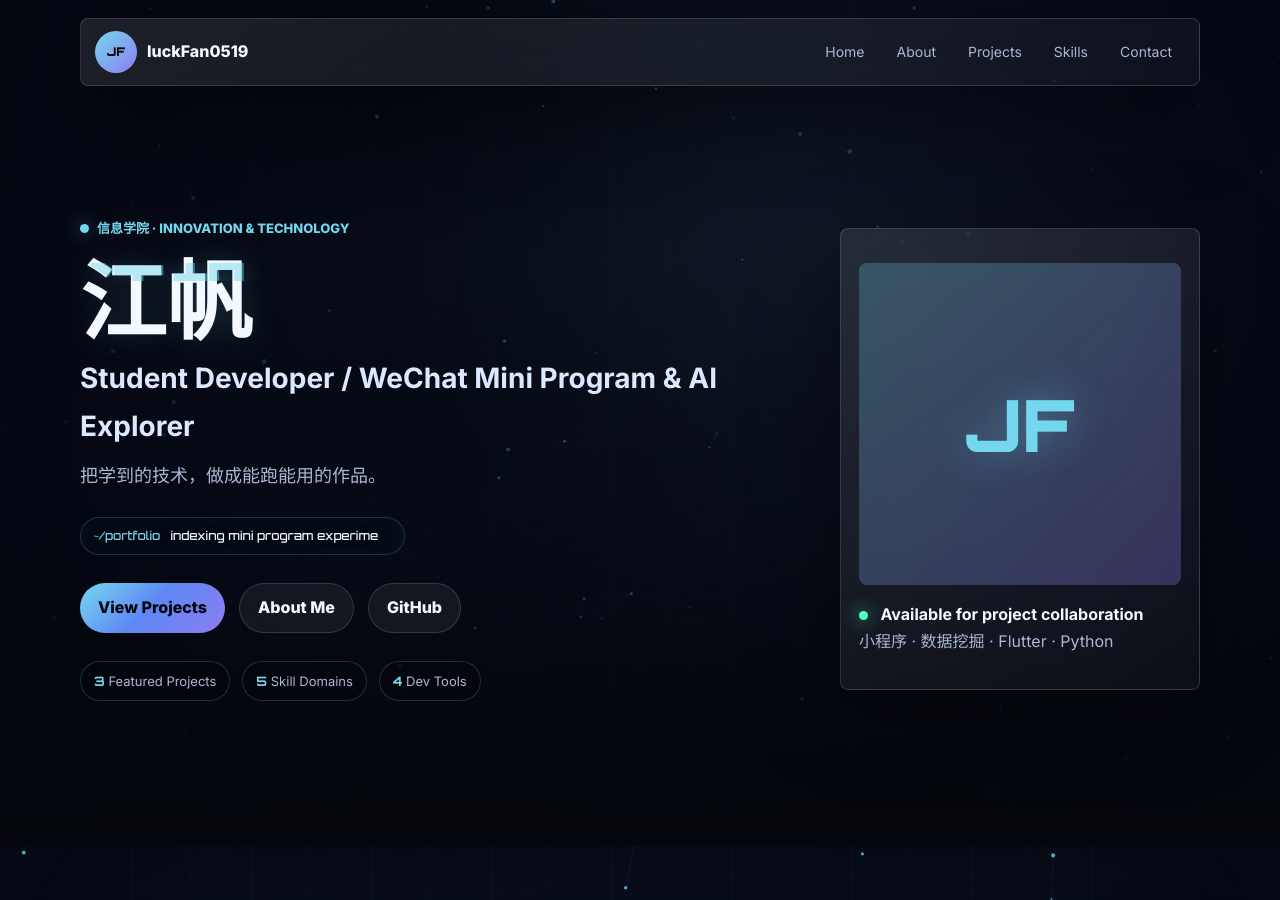
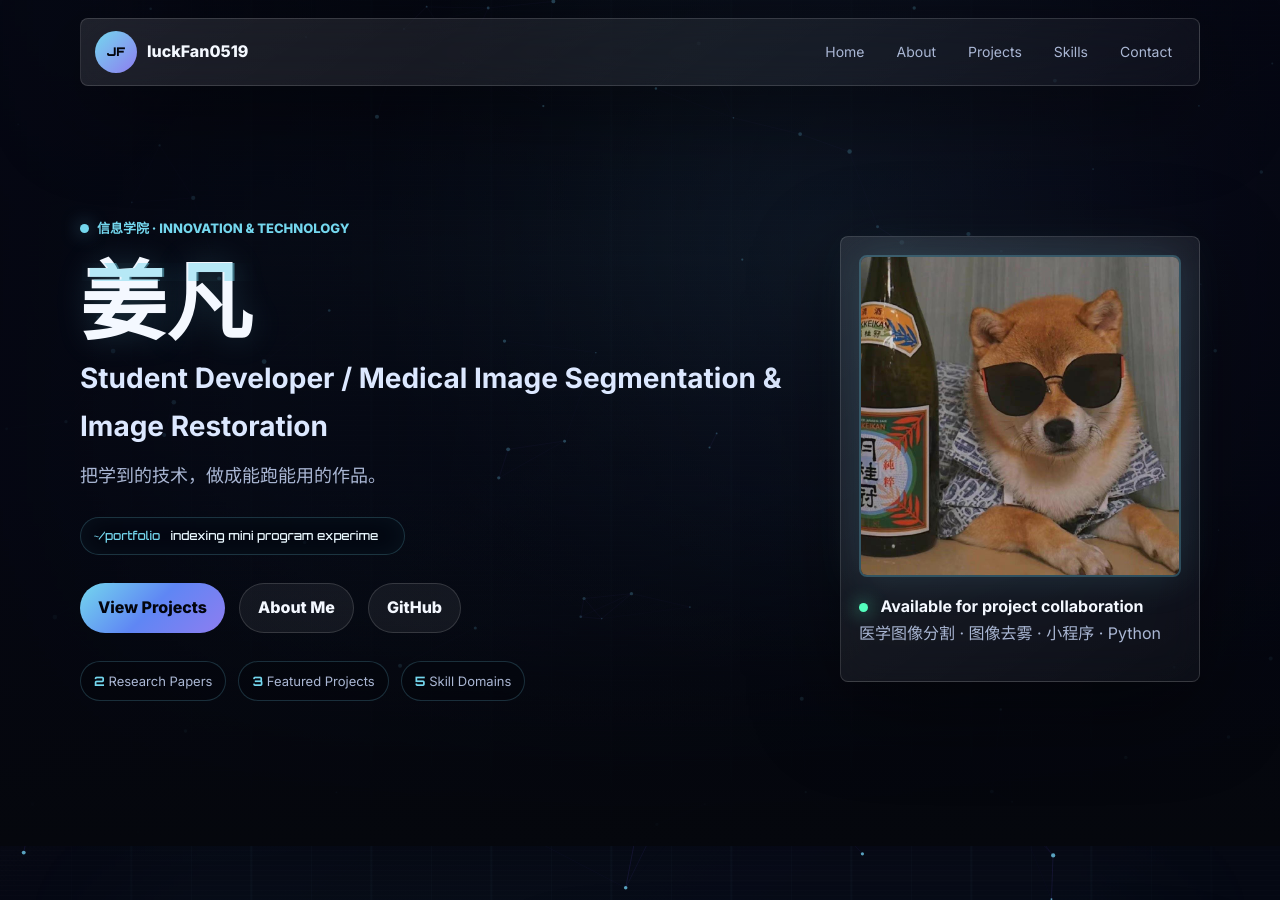
Before and after one commit to luckFan0519/luckFan0519.github.io, a Jekyll site: the page built from index.html, in a window 1280 px wide and 900 px high. Built offline with Jekyll 4.4.1, drawn with Linux system fonts in a browser that asks for light colours; some of the changed text lies outside the part shown.

Commit message:
Update: avatar, name to 姜凡, 3 projects with 2 research papers + mini program

```diff
--- a/assets/css/style.css
+++ b/assets/css/style.css
@@ -389,20 +389,20 @@
 }
 .reveal.is-visible { opacity: 1; transform: translateY(0) scale(1); }
 
-/* ===== AVATAR PLACEHOLDER ===== */
+/* ===== AVATAR ===== */
 .hero-portrait { padding: 18px; }
-.avatar-placeholder {
+.avatar-img {
   width: 100%;
   aspect-ratio: 1;
   border-radius: var(--radius);
-  background: linear-gradient(135deg, rgba(116, 215, 238, 0.25), rgba(142, 125, 240, 0.3));
-  display: grid;
-  place-items: center;
-  font-family: "Orbitron", "Inter", sans-serif;
-  font-size: 72px;
-  font-weight: 900;
-  color: var(--cyan);
-  text-shadow: 0 0 40px rgba(116, 215, 238, 0.4);
+  object-fit: cover;
+  border: 2px solid rgba(116, 215, 238, 0.3);
+  box-shadow: 0 0 40px rgba(116, 215, 238, 0.15);
+  transition: transform 400ms ease, box-shadow 400ms ease;
+}
+.avatar-img:hover {
+  transform: scale(1.03);
+  box-shadow: 0 0 60px rgba(116, 215, 238, 0.25);
 }
 .hero-portrait div { margin-top: 16px; }
 .hero-portrait p, .glass-panel p, .site-footer p { color: var(--muted); }
@@ -468,6 +468,34 @@
   filter: saturate(1.15) contrast(1.06);
 }
 .project-body { padding: 22px; }
+.project-img-label {
+  position: absolute;
+  bottom: 12px;
+  right: 14px;
+  padding: 5px 12px;
+  border-radius: 999px;
+  background: rgba(5, 7, 13, 0.72);
+  backdrop-filter: blur(8px);
+  color: var(--cyan);
+  font-size: 11px;
+  font-weight: 700;
+  letter-spacing: 0.5px;
+  text-transform: uppercase;
+}
+.project-link {
+  display: inline-flex;
+  align-items: center;
+  gap: 6px;
+  margin-top: 14px;
+  color: var(--cyan);
+  font-size: 14px;
+  font-weight: 700;
+  transition: 200ms ease;
+}
+.project-link:hover {
+  color: var(--blue);
+  transform: translateX(4px);
+}
 .tag-list.compact span { padding: 6px 10px; font-size: 12px; }
 
 /* ===== CONTACT ===== */
--- a/index.html
+++ b/index.html
@@ -20,19 +20,17 @@
       <a class="btn ghost" href="{{ profile.contact.github }}" target="_blank" rel="noreferrer">GitHub</a>
     </div>
     <div class="hero-stats">
+      <span><strong>2</strong> Research Papers</span>
       <span><strong>3</strong> Featured Projects</span>
       <span><strong>5</strong> Skill Domains</span>
-      <span><strong>4</strong> Dev Tools</span>
     </div>
   </div>
   <div class="hero-portrait tilt-card" data-glass>
-    <div class="avatar-placeholder">
-      <span>JF</span>
-    </div>
+    <img src="{{ '/assets/images/avatar.jpg' | relative_url }}" alt="{{ profile.name }}" class="avatar-img" />
     <div>
       <span class="status-dot"></span>
       <strong>Available for project collaboration</strong>
-      <p>小程序 · 数据挖掘 · Flutter · Python</p>
+      <p>医学图像分割 · 图像去雾 · 小程序 · Python</p>
     </div>
   </div>
 </section>
@@ -46,7 +44,7 @@
     <p>{{ profile.bio }}</p>
     <div class="meta-grid">
       <div><span>School</span><strong>{{ profile.school }}</strong></div>
-      <div><span>Focus</span><strong>Mini Program · Data Mining · Flutter</strong></div>
+      <div><span>Focus</span><strong>Medical Segmentation · Dehazing · Mini Program</strong></div>
     </div>
   </div>
   <div class="interest-list">
@@ -59,7 +57,7 @@
 <section id="skills" class="section">
   <div class="section-heading center">
     <span class="eyebrow">Skills</span>
-    <h2>从模型实验到小程序发布的全链路能力</h2>
+    <h2>从医学图像研究到小程序发布的全链路能力</h2>
   </div>
   <div class="skill-grid">
     {% for group in profile.skills %}
@@ -81,22 +79,69 @@
     <h2>课程实验与项目开发中的代表作品</h2>
   </div>
   <div class="project-grid">
-    {% for project in profile.projects %}
+
+    <!-- Project 1: Paper 1 -->
     <article class="project-card glass-panel reveal tilt-card">
-      <div class="project-img-placeholder" style="background: linear-gradient(135deg, rgba(116,215,238,0.18), rgba(142,125,240,0.22));">
-        <span>{{ project.title | slice: 0 }}</span>
+      <div class="project-img-placeholder" style="background: linear-gradient(135deg, #1a365d 0%, #2d3748 40%, #4a5568 100%);">
+        <svg viewBox="0 0 120 120" width="60" height="60" fill="none" style="opacity:0.6;">
+          <rect x="15" y="20" width="90" height="80" rx="6" stroke="#74d7ee" stroke-width="2"/>
+          <path d="M30 45h60M30 60h45M30 75h55" stroke="#74d7ee" stroke-width="2" stroke-linecap="round"/>
+          <circle cx="85" cy="85" r="18" fill="#0b0f1e" stroke="#8e7df0" stroke-width="2"/>
+          <path d="M78 85h14M85 78v14" stroke="#8e7df0" stroke-width="2" stroke-linecap="round"/>
+        </svg>
+        <span class="project-img-label">Medical AI</span>
       </div>
       <div class="project-body">
-        <h3>{{ project.title }}</h3>
-        <p>{{ project.summary }}</p>
+        <h3>改进UNETR++的3D医学图像分割</h3>
+        <p>提出Skip-Conv Refinement(SCR)和Position-Pre-fusion Strategy(PPS)两种轻量级改进，在Synapse数据集Dice达87.94%，超过原始UNETR++ 0.72%，仅增加0.54M参数与8.86G FLOPs。</p>
         <div class="tag-list compact">
-          {% for tag in project.tags %}
-          <span>{{ tag }}</span>
-          {% endfor %}
+          <span>3D分割</span><span>UNETR++</span><span>Transformer</span><span>医学图像</span>
+        </div>
+        <a href="https://github.com/luckFan0519/UNETRpp-SCR-PPS" target="_blank" rel="noreferrer" class="project-link">View on GitHub →</a>
+      </div>
+    </article>
+
+    <!-- Project 2: Paper 2 -->
+    <article class="project-card glass-panel reveal tilt-card">
+      <div class="project-img-placeholder" style="background: linear-gradient(135deg, #1e3a5f 0%, #2c5282 40%, #4a6fa5 100%);">
+        <svg viewBox="0 0 120 120" width="60" height="60" fill="none" style="opacity:0.6;">
+          <circle cx="60" cy="60" r="35" stroke="#74d7ee" stroke-width="2" fill="none"/>
+          <path d="M35 60c5-15 15-22 25-22s20 7 25 22" stroke="#74d7ee" stroke-width="2" fill="none" stroke-linecap="round"/>
+          <path d="M40 70c8-8 18-12 20-12s12 4 20 12" stroke="#8e7df0" stroke-width="1.5" fill="none" stroke-linecap="round"/>
+          <circle cx="60" cy="55" r="6" fill="#74d7ee" opacity="0.3"/>
+        </svg>
+        <span class="project-img-label">Image Restoration</span>
+      </div>
+      <div class="project-body">
+        <h3>SLRNet实时图像去雾网络</h3>
+        <p>提出Super Lightweight Residual Network，引入Adaptive Feature Unit自适应特征单元。SOTS-outdoor PSNR 28.78dB、SSIM 0.9645，推理仅1.44ms/图，达到轻量模型SOTA效率-精度平衡。</p>
+        <div class="tag-list compact">
+          <span>图像去雾</span><span>轻量网络</span><span>实时推理</span><span>残差学习</span>
+        </div>
+        <a href="https://github.com/Unk1ndledAC/SLRNet" target="_blank" rel="noreferrer" class="project-link">View on GitHub →</a>
+      </div>
+    </article>
+
+    <!-- Project 3: Mini Program -->
+    <article class="project-card glass-panel reveal tilt-card">
+      <div class="project-img-placeholder" style="background: linear-gradient(135deg, #2d3748 0%, #4a5568 40%, #718096 100%);">
+        <svg viewBox="0 0 120 120" width="60" height="60" fill="none" style="opacity:0.6;">
+          <rect x="25" y="15" width="70" height="90" rx="8" stroke="#74d7ee" stroke-width="2"/>
+          <rect x="32" y="28" width="56" height="40" rx="3" stroke="#8e7df0" stroke-width="1.5" fill="none"/>
+          <circle cx="48" cy="48" r="8" stroke="#74d7ee" stroke-width="1.5" fill="none"/>
+          <path d="M56 44l8-6M32 82h56M32 90h40" stroke="#74d7ee" stroke-width="1.5" stroke-linecap="round"/>
+        </svg>
+        <span class="project-img-label">Mini Program</span>
+      </div>
+      <div class="project-body">
+        <h3>家具展示微信小程序 (hanjfv1.0)</h3>
+        <p>基于微信云开发的家具展示平台，包含首页展示、产品详情、收藏管理、搜索与在线客服五大模块。实现云函数级联删除、产品唯一标识校验、云存储文件实时清理等核心功能。</p>
+        <div class="tag-list compact">
+          <span>微信云开发</span><span>云函数</span><span>云存储</span><span>小程序UI</span>
         </div>
       </div>
     </article>
-    {% endfor %}
+
   </div>
 </section>
 
@@ -104,7 +149,7 @@
   <div class="glass-panel contact-card reveal">
     <span class="eyebrow">Contact</span>
     <h2>一起把想法做成作品</h2>
-    <p>欢迎围绕微信小程序开发、数据挖掘、机器学习、Flutter跨平台应用与Python自动化交流合作。</p>
+    <p>欢迎围绕3D医学图像分割、图像去雾与复原、微信小程序开发、数据挖掘与Python自动化交流合作。</p>
     <div class="contact-links">
       <a href="mailto:{{ profile.contact.email }}">{{ profile.contact.email }}</a>
       <a href="{{ profile.contact.github }}" target="_blank" rel="noreferrer">github.com/luckFan0519</a>
```
Also changed, not shown: _data/profile.yml (+20 -17 lines), assets/images/avatar.jpg (added).
